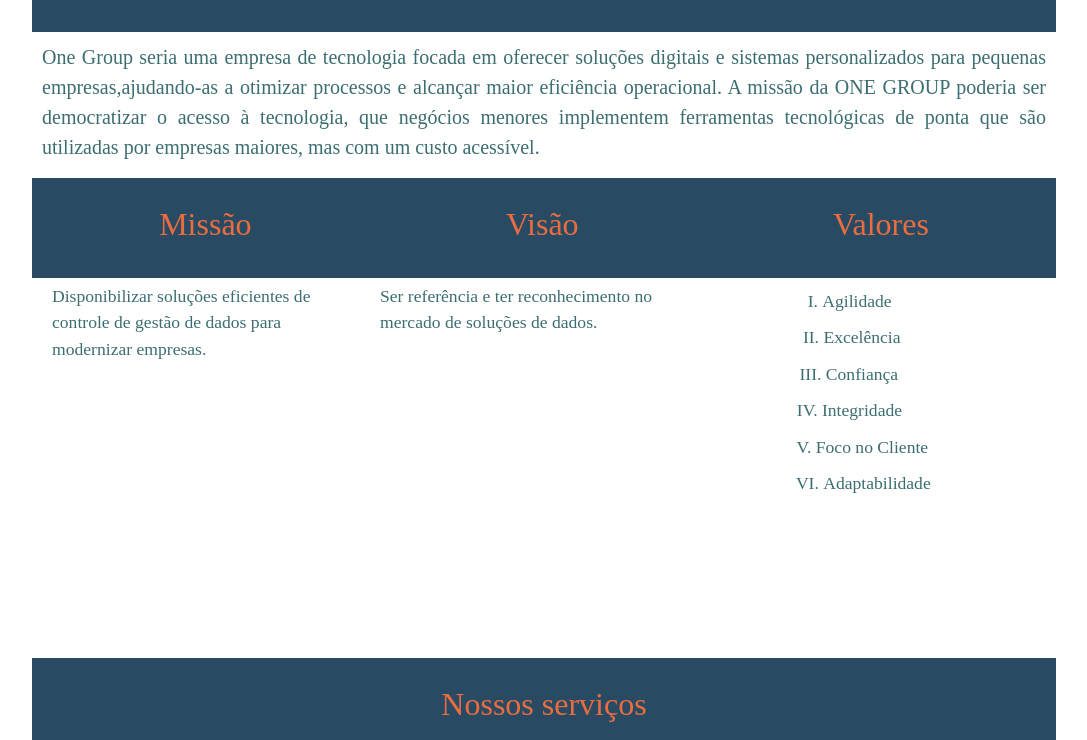
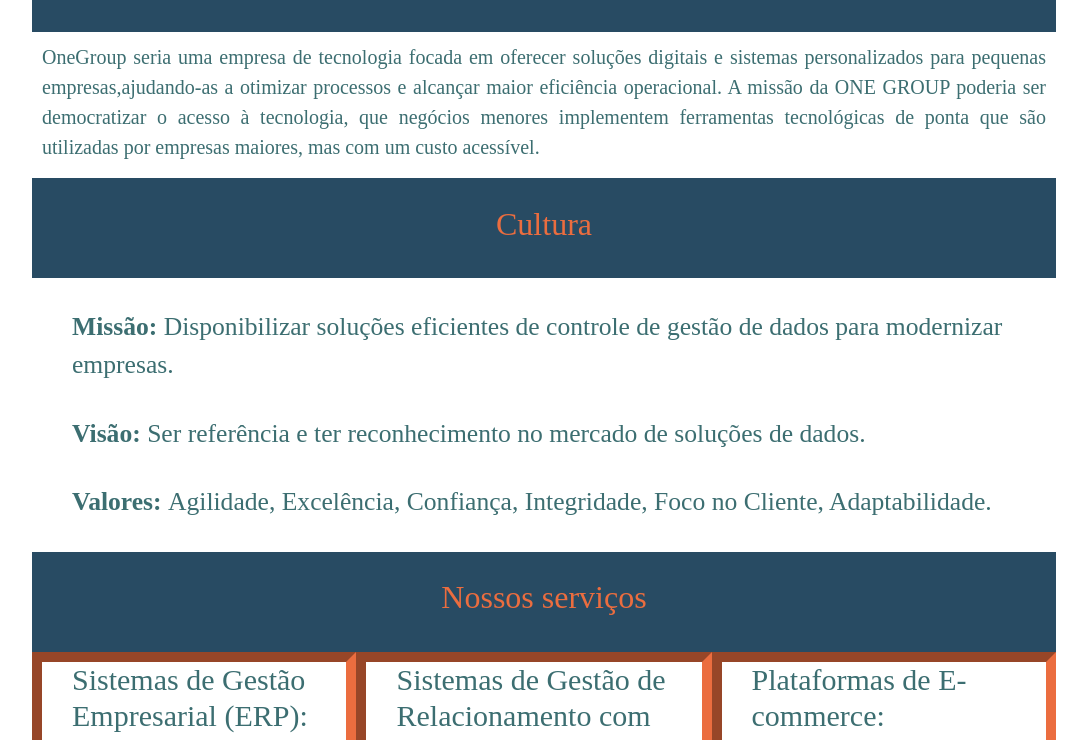
Before and after one commit to AlbyOrganization/SiteOneGroup, a plain HTML site: page index.html in a window 1280 px wide. Shown: the part 548-1288 px from the top of the page, without its empty margins (96-1183 px from the left). Drawn offline with nearby package versions, Linux system fonts and the light colour scheme.

Commit message:
style: Alterando a cultura da empresa

```diff
--- a/index.html
+++ b/index.html
@@ -32,7 +32,7 @@
                 <h2>Quem Somos?</h2>
             </div>
             <div id="section-info-paragraph">
-                <p>One Group seria uma empresa de tecnologia focada em oferecer soluções digitais e sistemas
+                <p>OneGroup seria uma empresa de tecnologia focada em oferecer soluções digitais e sistemas
                     personalizados
                     para pequenas empresas,ajudando-as a otimizar processos e alcançar maior eficiência operacional. A
                     missão da ONE GROUP poderia ser democratizar o acesso à tecnologia, que negócios menores implementem
@@ -44,31 +44,14 @@
         <section id="identity-enterprise">
             <div id="titles">
                 <div class="title-h2">
-                    <h2>Missão</h2>
-                </div>
-                <div class="title-h2">
-                    <h2>Visão</h2>
-                </div>
-                <div class="title-h2">
-                    <h2>Valores</h2>
+                    <h2>Cultura</h2>
                 </div>
             </div>
             <div id="content-enterprise">
-                <div class="service-paragraph">
-                    <p>Disponibilizar soluções eficientes de controle de gestão de dados para modernizar empresas.</p>
-                </div>
-                <div class="service-paragraph">
-                    <p>Ser referência e ter reconhecimento no mercado de soluções de dados.</p>
-                </div>
-                <div class="service-paragraph">
-                    <ul>
-                        <li>Agilidade</li>
-                        <li>Excelência</li>
-                        <li>Confiança</li>
-                        <li>Integridade</li>
-                        <li>Foco no Cliente</li>
-                        <li>Adaptabilidade</li>
-                    </ul>
+                <div class="service-paragraph-enterprise">
+                    <p><b>Missão: </b>Disponibilizar soluções eficientes de controle de gestão de dados para modernizar empresas.</p>
+                    <p><b>Visão: </b>Ser referência e ter reconhecimento no mercado de soluções de dados.</p>
+                    <p><b>Valores: </b>Agilidade, Excelência, Confiança, Integridade, Foco no Cliente, Adaptabilidade.</p>
                 </div>
             </div>
         </section>
--- a/style.css
+++ b/style.css
@@ -176,57 +176,11 @@ footer {
     margin-right: 10px;
 }
 
-#identity-enterprise{
-    width: 100%;
-    height: 60vh;
-    display: flex;
-    flex-direction: column;
-    padding: 0;
-    margin: 0;
-}
-
-#identity-enterprise #titles{
-    display: flex;
-    justify-content: space-around;
-    width: 100%;
-    background-color: var(--background-h2);
-}
-
-#identity-enterprise #content-enterprise{
-    height: 100%;
-    display: flex;
-    justify-content: space-between;
-    width: 100%;
-    text-wrap: wrap;
-    padding: 5px 30px 20px 10px;
-}
-
-#identity-enterprise .service-paragraph, .service-paragraph ul {
-    display: flex;
-    flex-direction: column;
-    align-items: center;
-    flex: 1;
-    font-size: 1.1rem;
+.service-paragraph-enterprise p{
+    margin: 30px 40px;
+    min-height: 40%;
     text-align: left;
-    list-style: upper-roman;
-    margin: 0 10px;
-    padding: 0;
-}
-
-.service-paragraph ul li{
-    margin: 5px 0px;
-}
-
-.service-paragraph ul > li:nth-child(1){
-    margin-right: 10px;
-}
-
-.service-paragraph ul > li:nth-child(5){
-    margin-left: 20px;
-}
-
-.service-paragraph ul > li:nth-child(6){
-    margin-left: 30px;
+    font-size: 1.6rem;
 }
 
 
```
